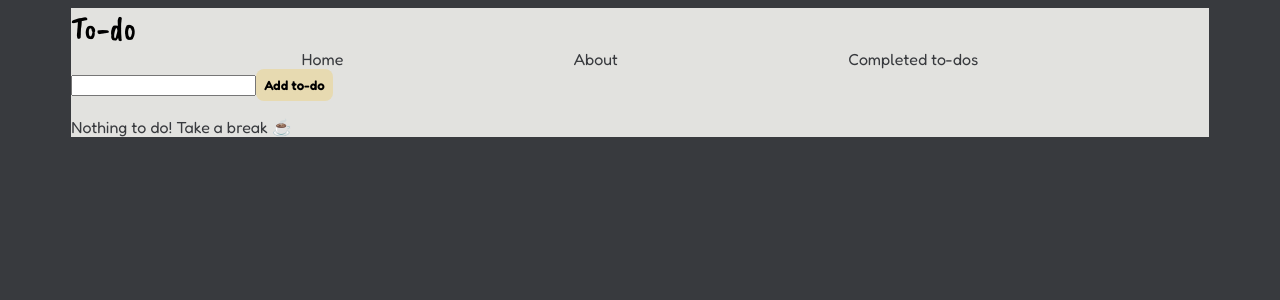
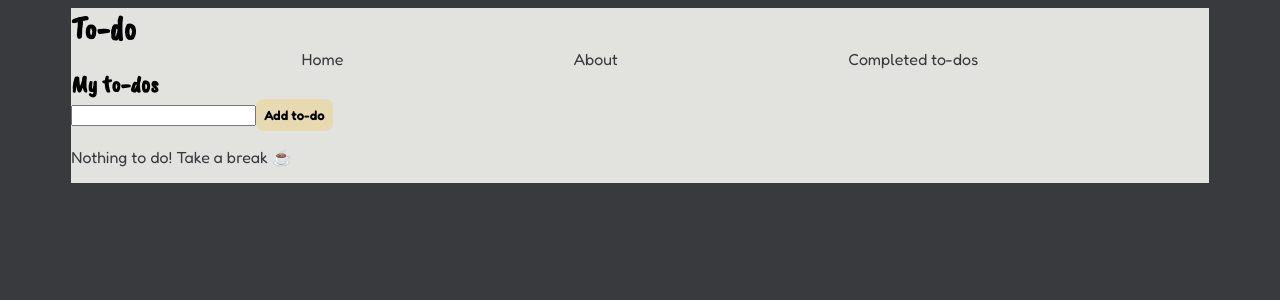
Before and after one commit to maria-jon/todo, a Vue app: page / in a window 1280 px wide. Shown: the top 300 px of the page. Built offline with nearby package versions, Linux system fonts and the light colour scheme.

Commit message:
fix: add styling to h2

```diff
--- a/src/assets/style.scss
+++ b/src/assets/style.scss
@@ -10,8 +10,15 @@ body {
 
 h1 {
   font-family: 'Caveat Brush', cursive;
-  font-weight: 400;
+  font-weight: 700;
   font-style: normal;
+}
+
+h2 {
+  font-family: 'Caveat Brush', cursive;
+  font-weight: 600;
+  font-style: normal;
+  margin: 0;
 }
 
 p {
--- a/src/views/HomeView.vue
+++ b/src/views/HomeView.vue
@@ -26,9 +26,12 @@ function clearMessage() {
 
 <template>
   <main>
-    <input type="text" v-model="todoName" @keyup.enter="addTodo" />
-    <button @click="addTodo">Add to-do</button>
-    <div>
+    <h2>My to-dos</h2>
+    <div class="todo-input">
+      <input type="text" v-model="todoName" @keyup.enter="addTodo" />
+      <button @click="addTodo">Add to-do</button>
+    </div>
+    <div class="todo-list">
       <p v-if="showCompletedMessage">Well done!</p>
 
       <div v-if="todos.length > 0" v-for="(todo, index) in todos" :key="index">
@@ -41,5 +44,9 @@ function clearMessage() {
 </template>
 
 <style scoped lang="scss">
-
+.todo-list {
+  display: flex;
+  flex-direction: column;
+  justify-content: space-evenly;
+}
 </style>
```
